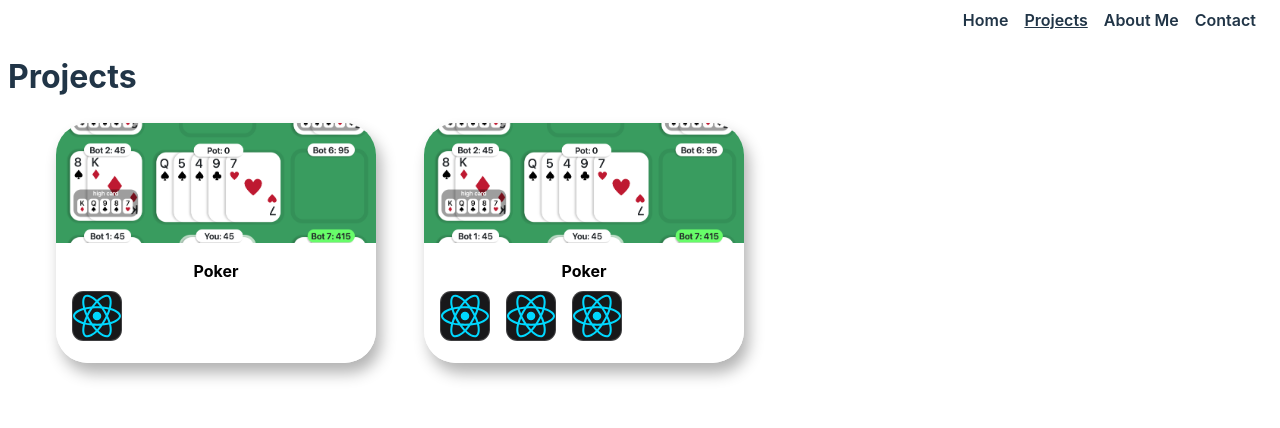
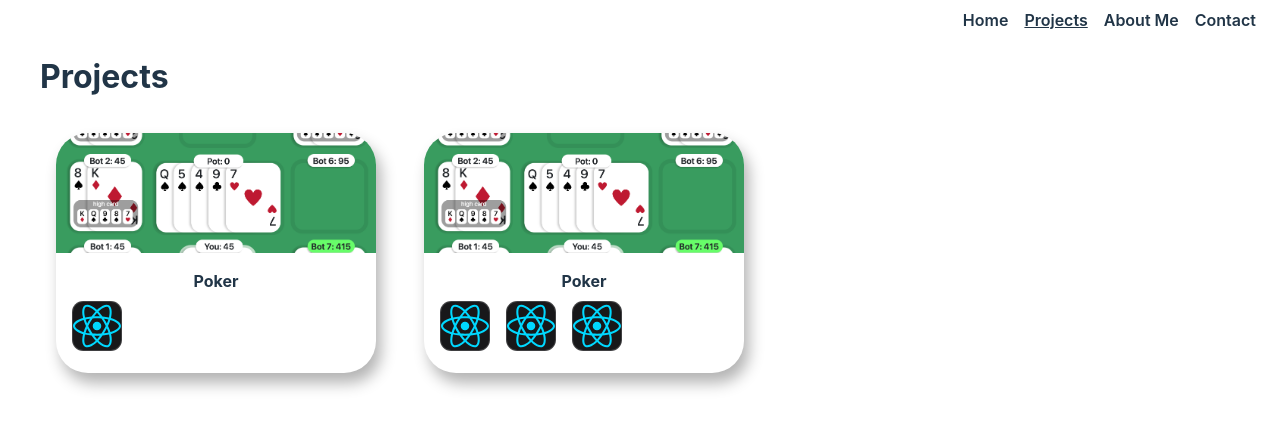
Before and after one commit to nathangpark/portfolio-react, a React (Vite) app: page / in a window 1280 px wide. Both pictures are taken after a click on the element "Projects". Shown: the top 428 px of the page. Built offline with nearby package versions, Linux system fonts and the light colour scheme.

Commit message:
worked on transitions

```diff
--- a/index.html
+++ b/index.html
@@ -4,7 +4,7 @@
     <meta charset="UTF-8" />
     <link rel="icon" type="image/svg+xml" href="/vite.svg" />
     <meta name="viewport" content="width=device-width, initial-scale=1.0" />
-    <title>Vite + React + TS</title>
+    <title>Nathan Park Portfolio</title>
   </head>
   <body>
     <div id="root"></div>
--- a/src/App.css
+++ b/src/App.css
@@ -3,7 +3,7 @@
 }
 .fade-enter-active {
   opacity: 1;
-  transition: opacity 300ms ease-in;
+  transition: opacity 300ms ease-in 300ms;
 }
 .fade-exit {
   opacity: 1;
@@ -12,3 +12,12 @@
   opacity: 0;
   transition: opacity 300ms ease-out;
 }
+
+.page {
+  position:absolute;
+}
+
+.page-header {
+  padding-left: 1em;
+  margin-bottom: 1em;
+}
--- a/src/App.tsx
+++ b/src/App.tsx
@@ -20,10 +20,10 @@ function App() {
       <TransitionGroup>
         <CSSTransition key={currentHeader} timeout={300} classNames="fade">
           <div>
-            {currentHeader == Headers.Home && <HomePage />}
-            {currentHeader == Headers.AboutMe && <AboutMePage />}
-            {currentHeader == Headers.Projects && <ProjectPage />}
-            {currentHeader == Headers.Contact && <ContactPage />}
+            {currentHeader === Headers.Home && <HomePage />}
+            {currentHeader === Headers.AboutMe && <AboutMePage />}
+            {currentHeader === Headers.Projects && <ProjectPage />}
+            {currentHeader === Headers.Contact && <ContactPage />}
           </div>
         </CSSTransition>
       </TransitionGroup>
--- a/src/pages/AboutMePage.tsx
+++ b/src/pages/AboutMePage.tsx
@@ -1,8 +1,8 @@
 const AboutMePage = () => {
   return (
-    <>
-      <h1>About Me</h1>
-    </>
+    <div className="page">
+      <h1 className="page-header">About Me</h1>
+    </div>
   );
 };
 
--- a/src/pages/ContactPage.tsx
+++ b/src/pages/ContactPage.tsx
@@ -1,7 +1,7 @@
 const ContactPage = () => {
   return (
     <div className="page">
-      <h1>Contact</h1>
+      <h1 className="page-header">Contact</h1>
     </div>
   )
 }
--- a/src/pages/HomePage.tsx
+++ b/src/pages/HomePage.tsx
@@ -1,7 +1,7 @@
 const HomePage = () => {
   return (
     <div className="page">
-      <h1>Home</h1>
+      <h1 className="page-header">Home</h1>
     </div>
   );
 };
--- a/src/pages/ProjectsPage.tsx
+++ b/src/pages/ProjectsPage.tsx
@@ -6,7 +6,7 @@ import { Tools } from "../components/ToolsComponent";
 const ProjectPage = () => {
   return (
     <div className="page">
-      <h1>Projects</h1>
+      <h1 className="page-header">Projects</h1>
       <div className="projects-container">
         <ProjectComponent projectTitle="Poker" srcImage="./PokerBackground.png" toolsUsed={[Tools.React]}/>
         <ProjectComponent projectTitle="Poker" srcImage="./PokerBackground.png" toolsUsed={[Tools.React, Tools.React, Tools.React]}/>
--- a/src/styles/ProjectStyles.css
+++ b/src/styles/ProjectStyles.css
@@ -32,7 +32,6 @@
   width: 100%;
   height: 50%;
   object-fit: cover;
-  background-color: rgb(255, 255, 255)
 }
 
 .project-title {
@@ -41,7 +40,6 @@
   left: 50%;
   transform: translatex(-50%);
   font-weight: 700;
-  color:rgb(0, 0, 0);
   z-index: 2;
 }
 
```
Also changed, not shown: 1 other file (tests, documents, lock files or other folders).
